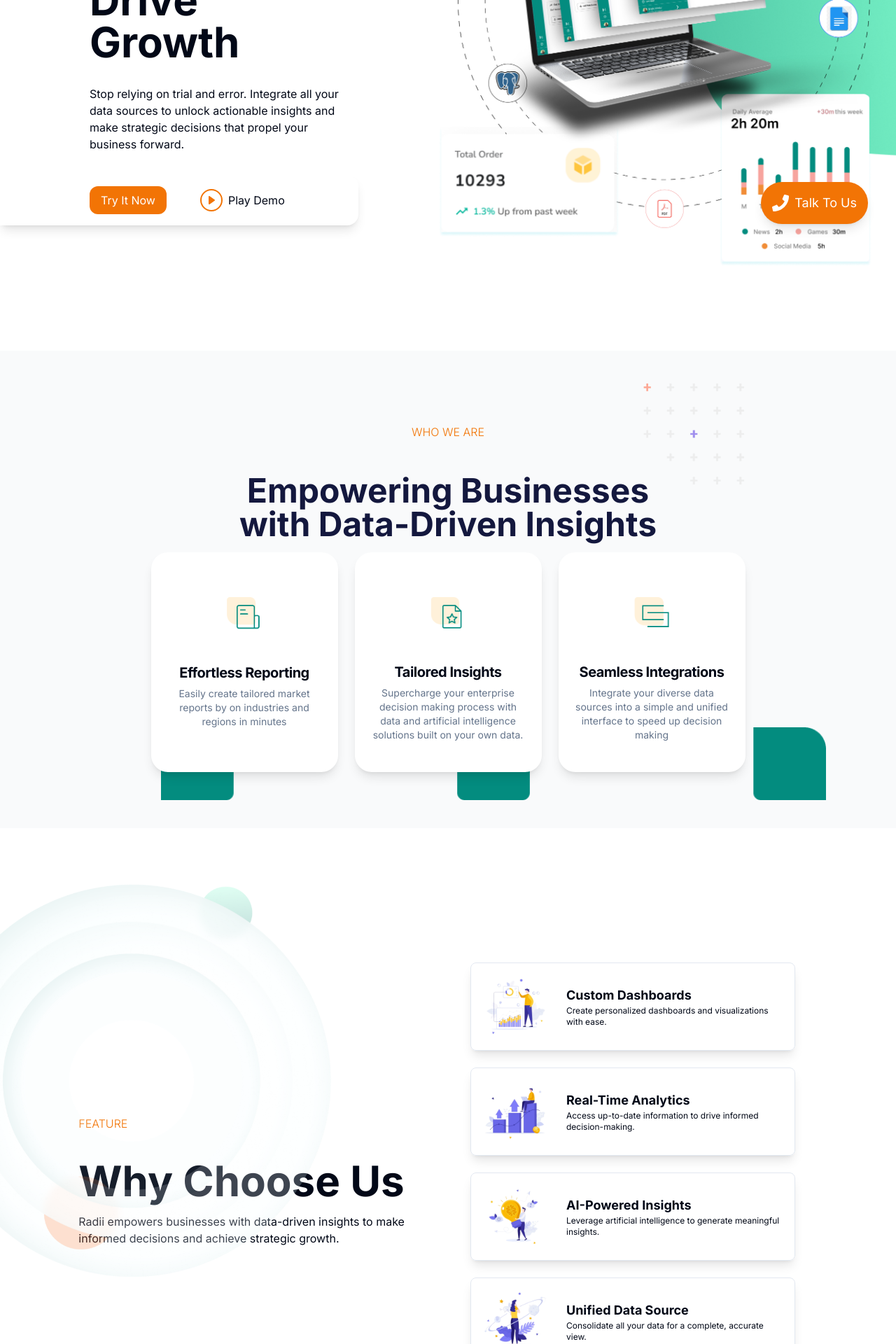
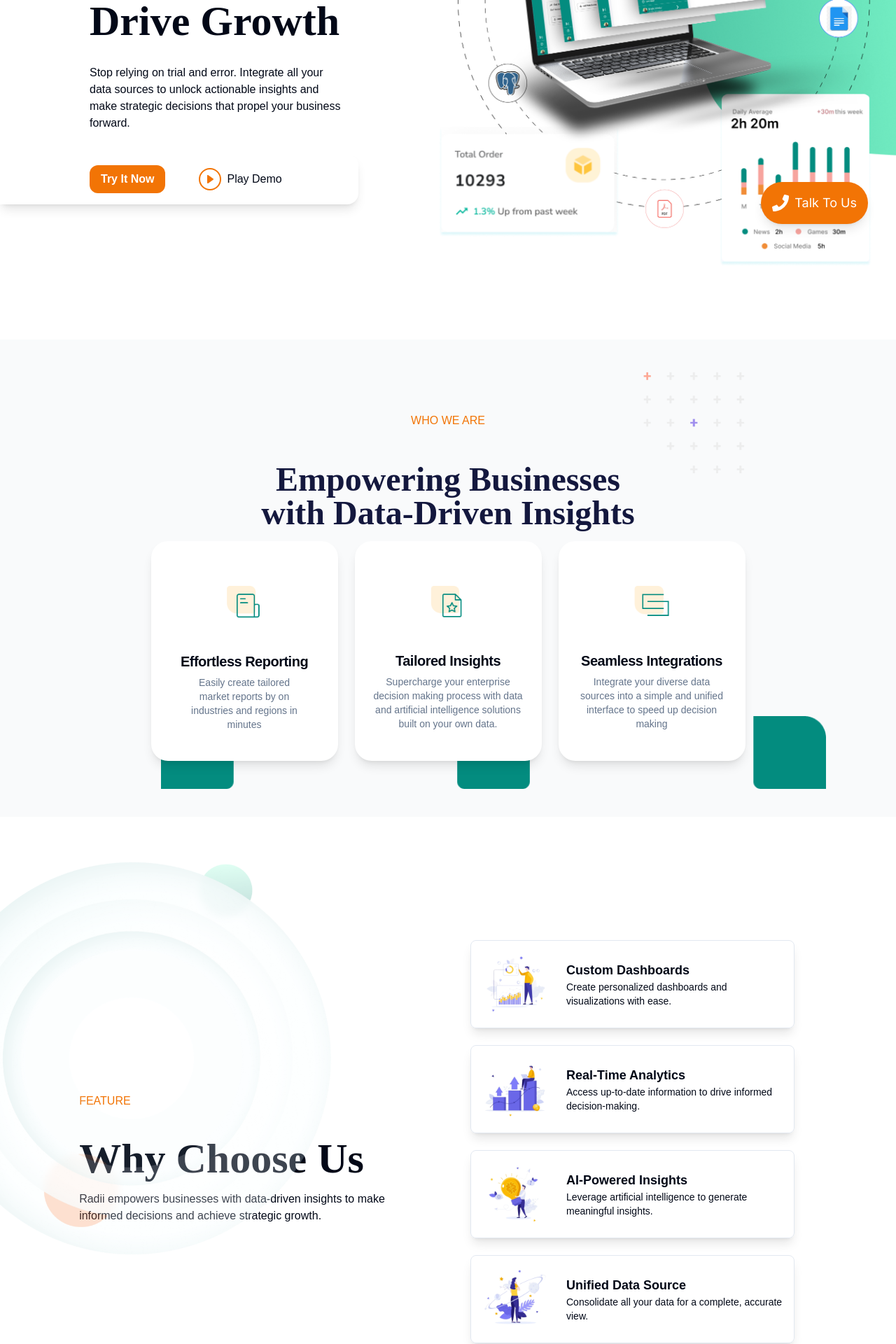
Before and after one commit to kwesinavilot/radii-landing-page, a Next.js app: page / in a window 1280 px wide. Shown: the part 440-2360 px from the top of the page at 70% size. Built offline with nearby package versions, Linux system fonts and the light colour scheme.

Commit message:
incorporated the new font, rubik to all text

```diff
--- a/components/Features.tsx
+++ b/components/Features.tsx
@@ -24,12 +24,12 @@ const Features = () => {
                     className="flex flex-col justify-center md:w-1/2 text-center lg:text-start"
                 >
                     <div id="header" data-aos="fade-up" data-aos-duration="2000">
-        <p className='text-[#F27405] text-start font-light pt-12'>FEATURE</p>
+        <p className='text-[#F27405] text-start font-light pt-12 font-rubik'>FEATURE</p>
         <br />
 
       </div>
-                    <h1 className='text-4xl lg:text-6xl font-bold my-4'>Why Choose Us</h1>
-                    <p>Radii empowers businesses with data-driven insights to make <br />informed decisions and achieve strategic growth.</p>
+                    <h1 className='text-4xl lg:text-6xl font-bold my-4 font-volkhov'>Why Choose Us</h1>
+                    <p className='font-rubik'>Radii empowers businesses with data-driven insights to make <br />informed decisions and achieve strategic growth.</p>
                 </div>
                 <div className="md:w-1/2 my-10 px-8">
                     <div className='border rounded-lg overflow-hidden shadow-lg p-3'
@@ -40,8 +40,8 @@ const Features = () => {
                         <div className='flex items-center gap-6'>
                             <Image src={DashboardImage} alt='Dashboard Image' width={100} height={100} />
                             <div>
-                                <h6 className='text-lg font-bold'>Custom Dashboards</h6>
-                                <p className='text-xs'>Create personalized dashboards and visualizations with ease.
+                                <h6 className='text-lg font-bold font-rubik'>Custom Dashboards</h6>
+                                <p className='text-sm font-rubik'>Create personalized dashboards and visualizations with ease.
                                 </p>
                             </div>
                         </div>
@@ -55,8 +55,8 @@ const Features = () => {
                         <div className='flex items-center gap-6'>
                             <Image src={insightImage} alt='Dashboard Image' width={100} height={100} />
                             <div>
-                                <h6 className='text-lg font-bold'>Real-Time Analytics</h6>
-                                <p className='text-xs'>Access up-to-date information to drive informed decision-making.</p>
+                                <h6 className='text-lg font-bold font-rubik'>Real-Time Analytics</h6>
+                                <p className='text-sm font-rubik'>Access up-to-date information to drive informed decision-making.</p>
                             </div>
                         </div>
                     </div>
@@ -69,8 +69,8 @@ const Features = () => {
                         <div className='flex items-center gap-6'>
                             <Image src={intelligenceImage} alt='Dashboard Image' width={100} height={100} />
                             <div>
-                                <h6 className='text-lg font-bold'>AI-Powered Insights</h6>
-                                <p className='text-xs'>Leverage artificial intelligence to generate meaningful insights.
+                                <h6 className='text-lg font-bold font-rubik'>AI-Powered Insights</h6>
+                                <p className='text-sm font-rubik'>Leverage artificial intelligence to generate meaningful insights.
                                 </p>
                             </div>
                         </div>
@@ -84,8 +84,8 @@ const Features = () => {
                         <div className='flex items-center gap-6'>
                             <Image src={competitiveImage} alt='Dashboard Image' width={100} height={100} />
                             <div>
-                                <h6 className='text-lg font-bold'>Unified Data Source</h6>
-                                <p className='text-xs'>Consolidate all your data for a complete, accurate view.
+                                <h6 className='text-lg font-bold font-rubik'>Unified Data Source</h6>
+                                <p className='text-sm font-rubik'>Consolidate all your data for a complete, accurate view.
                                 </p>
                             </div>
                         </div>
--- a/components/HeroSection.tsx
+++ b/components/HeroSection.tsx
@@ -12,9 +12,9 @@ const HeroSection = () => {
     <section className="lg:flex py-20">
       <div className="flex flex-col lg:flex-row z-10 items-center relative lg:flex gap-4 lg:gap-0 top-10 ">
         <div className="lg:w-[50%] lg:px-32 mx-auto text-start lg:text-start px-4 py-10">
-          <p className="text-[#F27405] font-light">UNLOCK YOUR BUSINESS POTENTIAL</p>
-          <h1 className="text-2xl mt-4 lg:text-6xl font-bold relative after:absolute after:content-[''] after:top-0 after:bg">Eliminate Guesswork,<br />Drive Growth</h1>
-          <p className="lg:my-8 my-2">Stop relying on trial and error. Integrate all your data sources to unlock actionable insights and make strategic decisions that propel your business forward.</p>
+          <p className="text-[#F27405] font-light font-rubik">UNLOCK YOUR BUSINESS POTENTIAL</p>
+          <h1 className="text-2xl font-volkhov mt-4 lg:text-6xl font-bold relative after:absolute after:content-[''] after:top-0 after:bg">Eliminate Guesswork,<br />Drive Growth</h1>
+          <p className="lg:my-8 my-2 font-rubik">Stop relying on trial and error. Integrate all your data sources to unlock actionable insights and make strategic decisions that propel your business forward.</p>
 
           <div className="bg-white shadow-lg absolute left-0 lg:w-[40%] p-4 lg:ps-[8rem] rounded-ee-[1rem] rounded-se-[1rem]">
             <div className="flex gap-12">
@@ -23,7 +23,7 @@ const HeroSection = () => {
                 href="https://app.getradii.com/signup"
                 target="_blank"
                 rel="noopener noreferrer"
-                className="bg-[#F27405] text-white px-4 cursor-pointer py-2 text-l rounded-xl">Try It Now</Link>
+                className="bg-[#F27405] text-white px-4 cursor-pointer py-2 text-l font-rubik font-bold rounded-xl">Try It Now</Link>
               <div className="flex items-center gap-2">
               <BsPlayCircle color="#F27405" size="2em" />
               <Link
@@ -31,7 +31,7 @@ const HeroSection = () => {
               href="https://youtu.be/ihEpnzgt_Yc"
               target="_blank"
               rel="noopener noreferrer"
-              className=''
+              className='font-rubik'
               >
                 Play Demo
               </Link>
--- a/components/WhoWeAre.tsx
+++ b/components/WhoWeAre.tsx
@@ -11,17 +11,17 @@ import {
 
 const WhoWeAre = () => {
   return (
-    <section id='About' className='relative bg-gray-50 lg:p-20 lg:my-20 my-44 py-40'>
+    <section id='About' className='relative bg-gray-50 lg:p-20 lg:my-16 my-44 py-40'>
       <div className="absolute right-44 top-0 hidden lg:block">
         <Image src="/images/middlestars.png" alt="Middle Stars" className="lg:p-10" width={225} height={245} />
       </div>
       <div className="text-center relative z-10">
         <div id="who-we-are">
         <div id="header" data-aos="fade-up" data-aos-duration="2000">
-        <p className='text-[#F27405] text-center font-light pt-6 pb-2'>WHO WE ARE</p>
+        <p className='text-[#F27405] text-center font-rubik font-light pt-6 pb-2'>WHO WE ARE</p>
         <br />
       </div>
-          <h1 className='text-[#14183E]  text-3xl lg:text-5xl font-bold my-4'>Empowering Businesses <br />with Data-Driven Insights</h1>
+          <h1 className='text-[#14183E]  text-3xl lg:text-5xl font-volkhov font-bold my-4'>Empowering Businesses <br />with Data-Driven Insights</h1>
         </div>
 
         <div className='lg:flex flex flex-col lg:flex-row items-center gap-6 justify-center'>
@@ -30,8 +30,8 @@ const WhoWeAre = () => {
               <div className='w-fit mx-auto my-10'>
                   <Image src="/images/icons/er.png" alt="Effortless Reporting" width={50} height={50} />
               </div>
-              <CardTitle className='text-xl font-bold'>Effortless Reporting</CardTitle>
-              <CardDescription>Easily create tailored market reports by on industries and regions in minutes</CardDescription>
+              <CardTitle className='text-xl font-bold font-rubik'>Effortless Reporting</CardTitle>
+              <CardDescription className='font-rubik w-40 mx-auto'>Easily create tailored market reports by on industries and regions in minutes</CardDescription>
             </CardHeader>
           </Card>
           <Card className='w-[267px] h-[314px] rounded-3xl border-none shadow-lg relative z-20'>
@@ -39,8 +39,8 @@ const WhoWeAre = () => {
                 <div className='w-fit mx-auto my-10'>
                     <Image src="/images/icons/TI Icon.png" alt="Effortless Reporting" width={50} height={50} />
                 </div>
-                <CardTitle className='text-xl font-bold'>Tailored Insights</CardTitle>
-                <CardDescription>Supercharge your enterprise decision making process with data
+                <CardTitle className='text-xl font-bold font-rubik'>Tailored Insights</CardTitle>
+                <CardDescription className='font-rubik'>Supercharge your enterprise decision making process with data
                   and artificial intelligence solutions built on your own data.</CardDescription>
               </CardHeader>
           </Card>
@@ -49,14 +49,14 @@ const WhoWeAre = () => {
               <div className='w-fit mx-auto my-10'>
                   <Image src="/images/icons/SI Icon.png" alt="Effortless Reporting" width={50} height={50} />
               </div>
-              <CardTitle className='text-xl font-bold'>Seamless Integrations</CardTitle>
-              <CardDescription>Integrate your diverse data sources into a simple and unified interface to speed up decision making</CardDescription>
+              <CardTitle className='text-xl font-bold font-rubik'>Seamless Integrations</CardTitle>
+              <CardDescription className='font-rubik'>Integrate your diverse data sources into a simple and unified interface to speed up decision making</CardDescription>
             </CardHeader>
           </Card>
         </div>
       </div>
       <div className='absolute bottom-10 left-[18%] z-0 hidden lg:block'>
-        <Image src="/images/reccut.png" alt="Description of Image" width={950} height={950} />
+        <Image className='mx-auto justify-center' src="/images/reccut.png" alt="Description of Image" width={950} height={950} />
       </div>
     </section>
   );
--- a/components/ui/pricingCard.tsx
+++ b/components/ui/pricingCard.tsx
@@ -23,7 +23,7 @@ const PcardHeader = React.forwardRef<
 >(({ className, ...props }, ref) => (
   <div
     ref={ref}
-    className={cn("flex flex-col space-y-1.5 p-6", className)}
+    className={cn("mx-auto font-rubik flex flex-col space-y-1.5 p-6", className)}
     {...props}
   />
 ))
@@ -36,7 +36,7 @@ const PcardPreTitle = React.forwardRef<
   <h3
     ref={ref}
     style={{ color: '#1D1D1D' }}
-    className={cn("flex items-center p-6 pt-0 font-bold", className)}
+    className={cn("mx-auto font-rubik flex items-center p-6 pt-0 font-bold", className)}
     {...props}
   />
 ))
@@ -49,7 +49,7 @@ const PcardPreTitle2 = React.forwardRef<
   <h3
     ref={ref}
     style={{ color: '#1D1D1D' }}
-    className={cn("flex items-center text-sm text-muted-foreground", className)}
+    className={cn("mx-auto font-rubik flex items-center text-sm text-muted-foreground", className)}
     {...props}
   />
 ))
@@ -63,7 +63,7 @@ const PcardTitle = React.forwardRef<
     ref={ref}
     style={{ color: '#038C7F' }}
     className={cn(
-      "flex items-center text-4xl font-bold leading-none tracking-tight",
+      "mx-auto font-volkhov flex items-center text-4xl font-bold leading-none tracking-tight",
       className
     )}
     {...props}
@@ -77,7 +77,7 @@ const PcardDescription = React.forwardRef<
 >(({ className, ...props }, ref) => (
   <p
     ref={ref}
-    className={cn("flex items-center text-sm text-muted-foreground", className)}
+    className={cn("mx-auto font-rubik flex items-center text-sm text-muted-foreground", className)}
     {...props}
   />
 ))
@@ -90,7 +90,7 @@ const PcardContent = React.forwardRef<
   <div
     ref={ref}
     style={{ color: '#1D1D1D' }}
-    className={cn("flex items-center text-sm text-muted-foreground space-y-6", className)}
+    className={cn("font-rubik flex items-center text-sm text-muted-foreground space-y-6", className)}
     {...props} />
 ))
 PcardContent.displayName = "PcardContent"
@@ -101,7 +101,7 @@ const PcardFooter = React.forwardRef<
 >(({ className, ...props }, ref) => (
   <div
     ref={ref}
-    className={cn("flex items-center text-sm", className)}
+    className={cn("mx-auto font-rubik flex items-center text-sm", className)}
     {...props}
   />
 ))
```
Also changed, not shown: components/ContactUs.tsx (+18 -18 lines), components/Faq.tsx (+16 -17 lines), components/Footer.tsx (+12 -12 lines).
